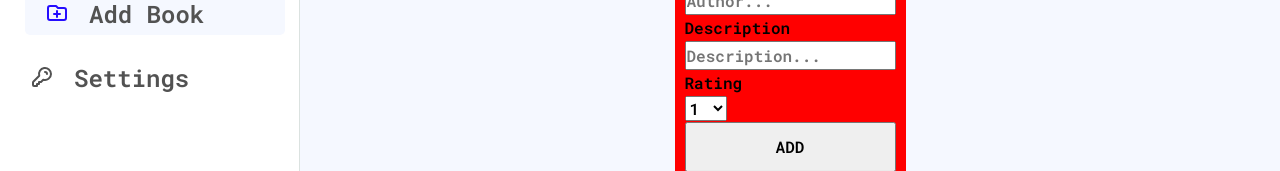
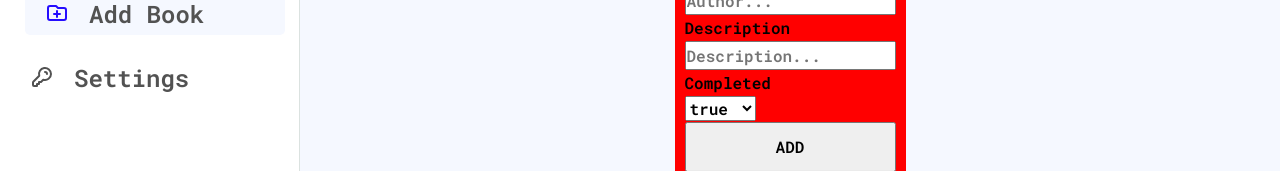
Before and after one commit to OktayRasimov/booky, a React (Vite) app in the folder client/: page /add in a window 1280 px wide. Shown: the part 351-522 px from the top of the page. Built offline with nearby package versions, Linux system fonts and the light colour scheme.

Commit message:
changed one of the required variables of the book from rating to completed

```diff
--- a/client/src/components/EachRenderedBook.jsx
+++ b/client/src/components/EachRenderedBook.jsx
@@ -47,7 +47,7 @@ function EachRenderedBook({ el, i }) {
       <p>{el.author}</p>
       <p>{el.description}</p>
       <div>
-        <p>{el.rating}</p>
+        <p style={{ paddingTop: "1rem" }}>{String(el.completed)}</p>
         <aside>
           <Link to={`details/${el._id}`}>
             <HiInformationCircle />
--- a/client/src/components/RenderedBooks.jsx
+++ b/client/src/components/RenderedBooks.jsx
@@ -49,7 +49,7 @@ function RenderedBooks() {
           <li>TITLE</li>
           <li>AUTHOR</li>
           <li>DESCRIPTION</li>
-          <li>RATING</li>
+          <li>Completed</li>
         </StyledRenderedBoxUlTitles>
       </main>
 
--- a/client/src/pages/AddBook.jsx
+++ b/client/src/pages/AddBook.jsx
@@ -19,7 +19,7 @@ function AddBook() {
   const title = useRef();
   const author = useRef();
   const description = useRef();
-  const rating = useRef();
+  const completed = useRef();
 
   const navigate = useNavigate();
 
@@ -29,7 +29,7 @@ function AddBook() {
         title: title.current.value,
         author: author.current.value,
         description: description.current.value,
-        rating: Number(rating.current.value),
+        completed: completed.current.value,
       })
       .then((res) => {
         console.log(res);
@@ -50,18 +50,10 @@ function AddBook() {
         <input ref={author} placeholder="Author..." />
         <p>Description</p>
         <input ref={description} placeholder="Description..." />
-        <p>Rating</p>
-        <select ref={rating} placeholder="Rating...">
-          <option value="1">1</option>
-          <option value="2">2</option>
-          <option value="3">3</option>
-          <option value="4">5</option>
-          <option value="5">5</option>
-          <option value="6">6</option>
-          <option value="7">7</option>
-          <option value="8">8</option>
-          <option value="9">9</option>
-          <option value="10">10</option>
+        <p>Completed</p>
+        <select ref={completed} placeholder="Completed...">
+          <option value="true">true</option>
+          <option value="false">false</option>
         </select>
       </section>
       <button onClick={handleAddBook}>ADD</button>
```
Also changed, not shown: 2 other files (tests, documents, lock files or other folders).
